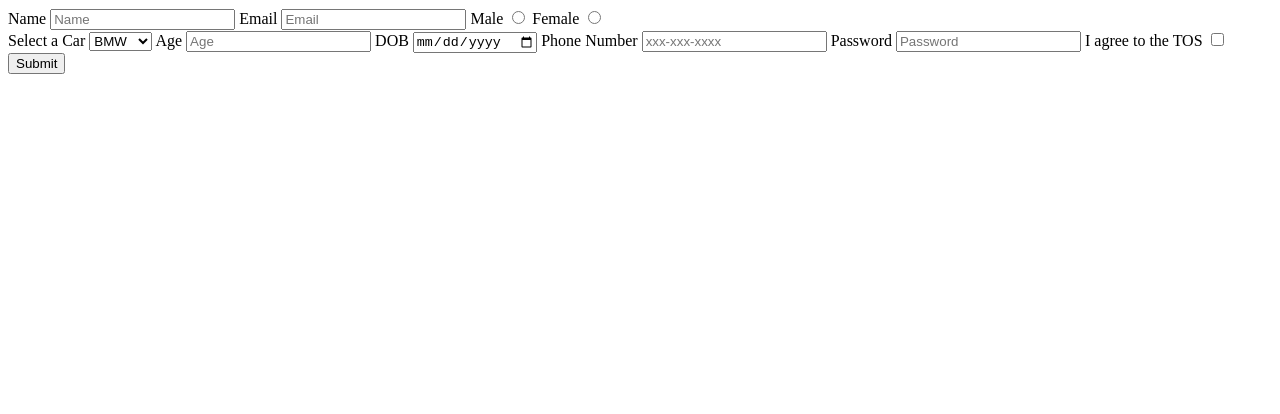
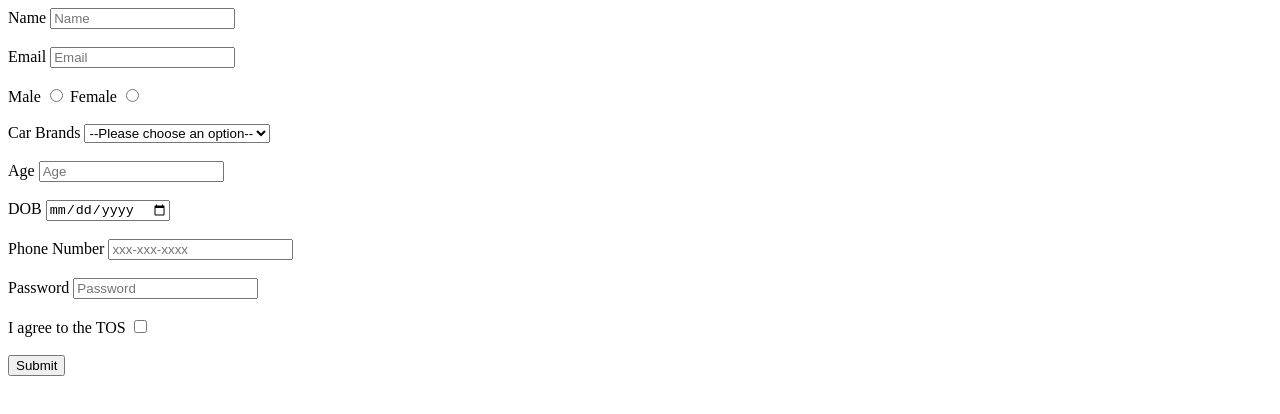
Before and after one commit to acciojob/signup-form-car-HarshVibhute, a website: page main.html in a window 1280 px wide. Drawn offline with Linux system fonts and the light colour scheme.

Commit message:
created a submission

```diff
--- a/main.html
+++ b/main.html
@@ -1,53 +1,69 @@
 <!DOCTYPE html>
-
 <html>
-
 <head>
-	<link rel="stylesheet" href="styles.css">
+    <title></title>
 </head>
 
 <body>
-	<!-- the entire body must be written by student -->
+
 <form method="post">
+
     <label for="name">Name</label>
-		<input type="text" id="name" placeholder="Name" required>
+    <input type="text" id="name" name="name" placeholder="Name" required>
+
+    <br><br>
+
     <label for="email">Email</label>
-		<input type="email" id="email" placeholder="Email" required>
+    <input type="email" id="email" name="email" placeholder="Email" required>
 
+    <br><br>
 
     <label for="gender_m">Male</label>
-		<input type="radio" id="gender_m" name="gender"  required>
+    <input type="radio" id="gender_m" name="gender" value="male" required>
+
     <label for="gender_f">Female</label>
-		<input type="radio" id="gender_f" name="gender" required>
-<br>
-		<label for="cars">Select a Car</label>
-		<select  placeholder="--Please choose an option--" id="cars"  required>
-			<option>BMW</option>
-			<option>Audi</option>
-			<option>Lambo</option>
+    <input type="radio" id="gender_f" name="gender" value="female" required>
+
+    <br><br>
+
+    <label for="cars">Car Brands</label>
+    <select id="cars" name="cars" required>
+        <option value="">--Please choose an option--</option>
+        <option value="BMW">BMW</option>
+        <option value="Audi">Audi</option>
+        <option value="Mercedes">Mercedes</option>
     </select>
 
+    <br><br>
+
     <label for="age">Age</label>
-		<input type="number" id="age" placeholder="Age" required>
+    <input type="number" id="age" name="age" placeholder="Age" required>
+
+    <br><br>
+
     <label for="dob">DOB</label>
-		<input type="date" id="dob" required>
+    <input type="date" id="dob" name="dob" required>
+
+    <br><br>
 
     <label for="tel">Phone Number</label>
-		<input type="tel" placeholder="xxx-xxx-xxxx" id="tel">
+    <input type="tel" id="tel" name="tel" placeholder="xxx-xxx-xxxx">
+
+    <br><br>
 
     <label for="password">Password</label>
-		<input type="password" placeholder="Password" id="password" required>
+    <input type="password" id="password" name="password" placeholder="Password" required>
+
+    <br><br>
 
     <label for="tos">I agree to the TOS</label>
-		<input type="checkbox" id="tos" required>
+    <input type="checkbox" id="tos" name="tos" required>
+
+    <br><br>
 
     <button type="submit">Submit</button>
 
-
 </form>
-    <script type="text/javascript" src="./script.js">
-</script>
 
 </body>
-
 </html>
```
Lines whose indentation alone changed are shown as unchanged.
